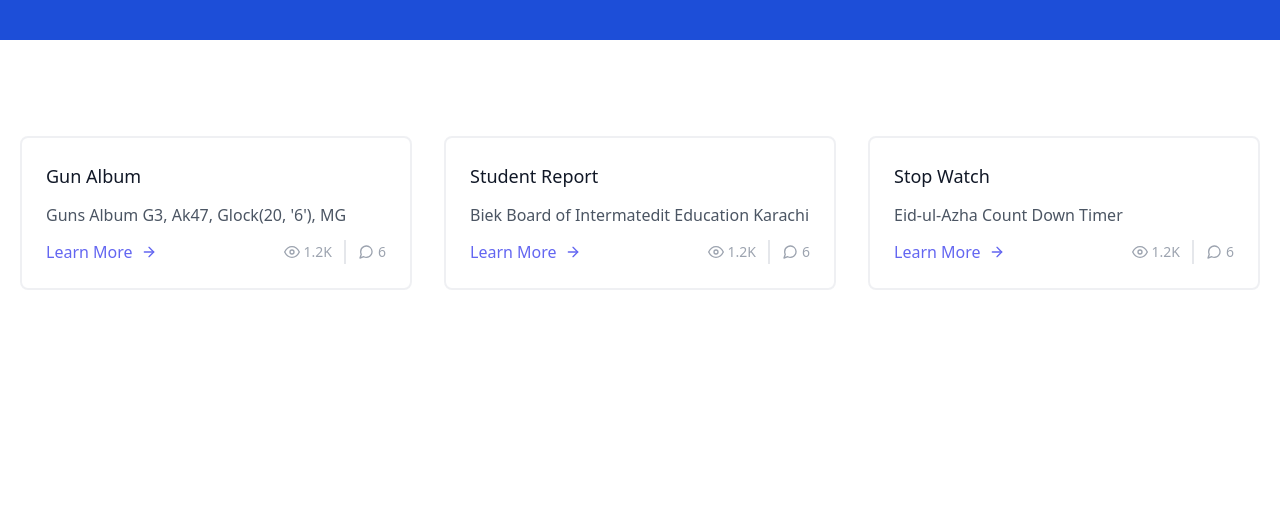
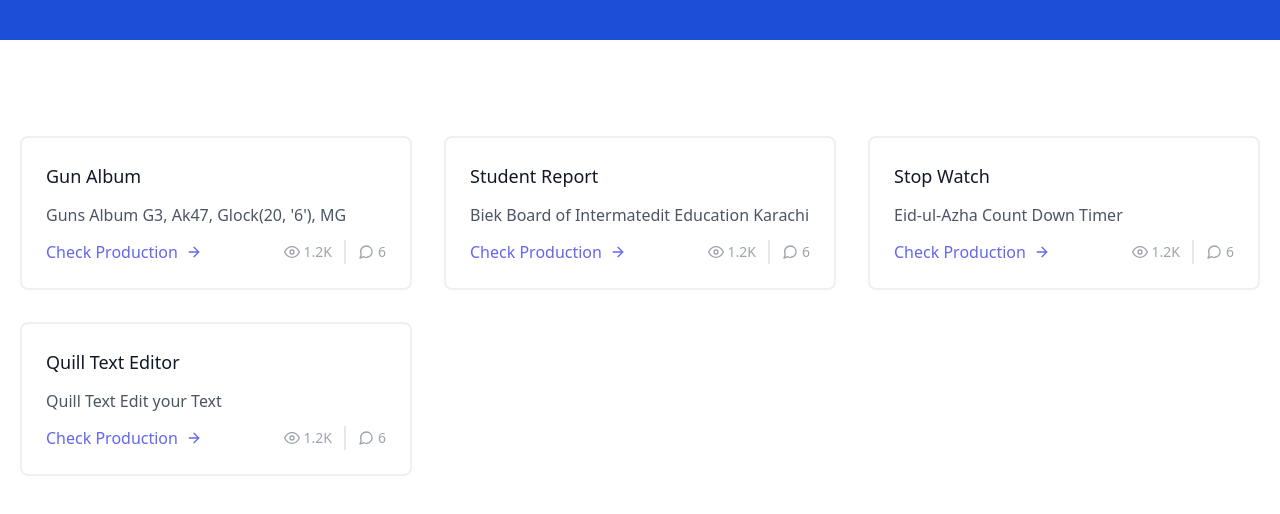
Before and after one commit to Taimoor-Kamran/BATCH_11_ASSIGNMENT_SMIT, a plain HTML site: page index.html in a window 1280 px wide. Shown: the part 40-554 px from the top of the page. Drawn offline with nearby package versions, Linux system fonts and the light colour scheme.

Commit message:
added text editor

```diff
--- a/app.js
+++ b/app.js
@@ -20,7 +20,14 @@ var assignement = [
         link: "https://6653c982165fa1f5d6e85098--dapper-daffodil-b4c48a.netlify.app/",
         date: "15-May-2024",
         description: "Eid-ul-Azha Count Down Timer"
-    }
+    },
+    {
+      title: "Quill Text Editor",
+      code: "https://github.com/Taimoor-Kamran/Sir-Uzair-Js-Assignment/tree/main/Quill%20Text%20Editor",
+      link: "https://66567cc7bdcd1117764fd7ec--fascinating-sorbet-d4f3dd.netlify.app/",
+      date: "17-May-2024",
+      description: "Quill Text Edit your Text"
+  }
 
 ]
 
@@ -33,7 +40,7 @@ for(var i = 0; i < assignement.length; i++){
         <h1 class="title-font text-lg font-medium text-gray-900 mb-3">${assignement[i].title}</h1>
         <p class="leading-relaxed mb-3">${assignement[i].description}</p>
         <div class="flex items-center flex-wrap ">
-          <a href="${assignement[i].link}" class="text-indigo-500 inline-flex items-center md:mb-2 lg:mb-0">Learn More
+          <a href="${assignement[i].link}" class="text-indigo-500 inline-flex items-center md:mb-2 lg:mb-0">Check Production
             <svg class="w-4 h-4 ml-2" viewBox="0 0 24 24" stroke="currentColor" stroke-width="2" fill="none" stroke-linecap="round" stroke-linejoin="round">
               <path d="M5 12h14"></path>
               <path d="M12 5l7 7-7 7"></path>
```
Also changed, not shown: index.html (+0 -1 lines).
